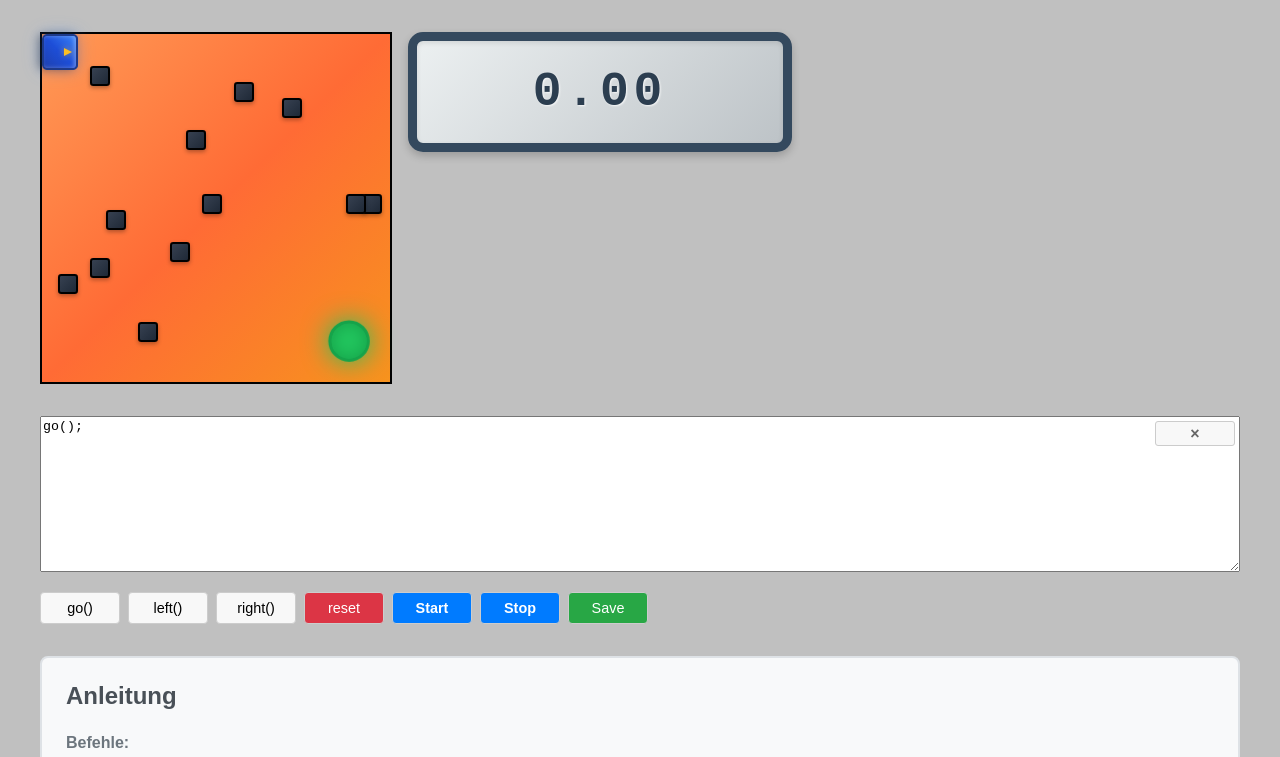
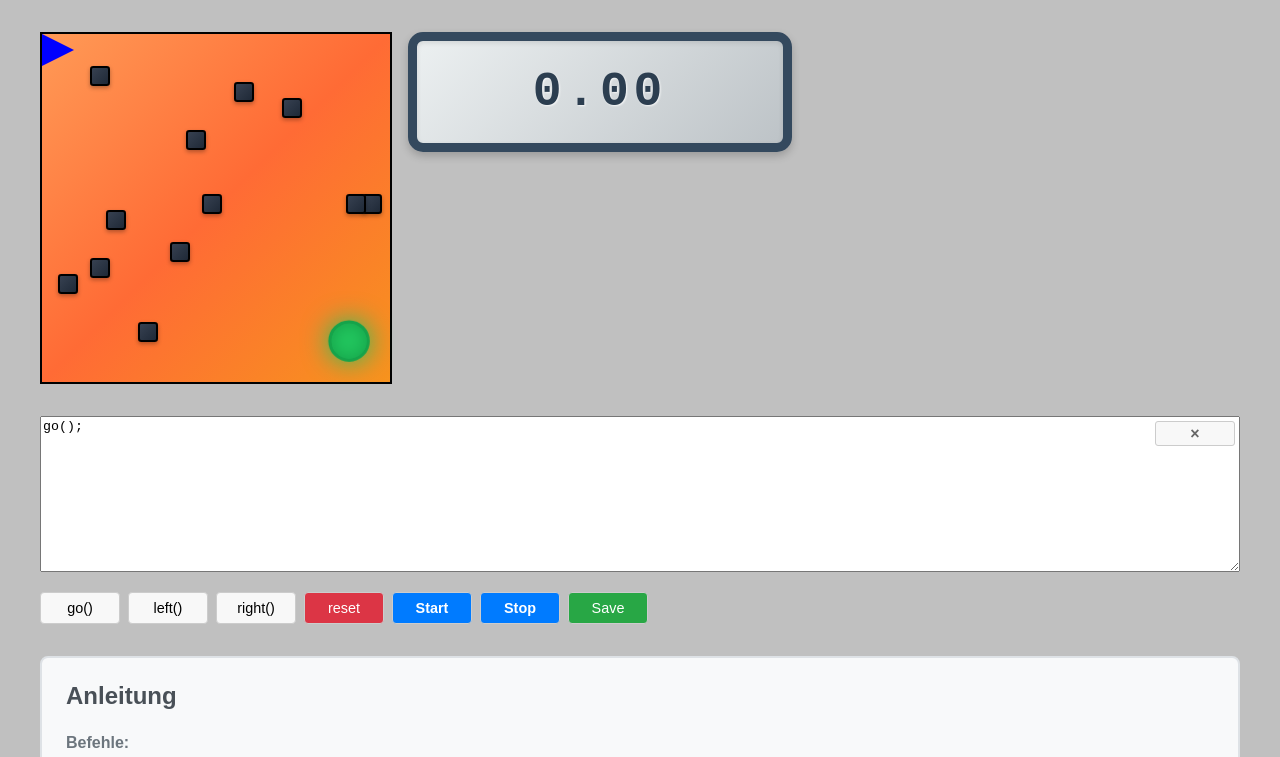
Before and after one commit to NoNotNow/Iaufer, a website with bundled scripts: page index.html in a window 1280 px wide. Shown: the top 757 px of the page. Built offline with nearby package versions, Linux system fonts and the light colour scheme.

Commit message:
Updated styles.css

```diff
--- a/styles.css
+++ b/styles.css
@@ -130,59 +130,23 @@ body{
   position: absolute;
   top: 0;
   left: 0;
-  width: 2em;
-  height: 2em;
-  background: linear-gradient(135deg, #3b82f6, #1d4ed8, #1e40af);
-  border: 0.125em solid #1e3a8a;
-  border-radius: 0.3em;
-  box-shadow:
-    0 0.25em 0.5em rgba(0,0,0,0.3),
-    inset 0 0.125em 0.25em rgba(255,255,255,0.3);
+  width: 0;
+  height: 0;
+  border-left: 1em solid transparent;
+  border-right: 1em solid transparent;
+  border-bottom: 2em solid blue;
   transform-origin: center;
   z-index: 3;
   transition: all 150ms ease-in-out;
-
-  /* Add a subtle glow effect */
-  filter: drop-shadow(0 0 0.5em rgba(59, 130, 246, 0.4));
 }
-
-/* Add a directional indicator */
-.avatar::before {
-  content: '';
-  position: absolute;
-  top: 0.25em;
-  left: 50%;
-  transform: translateX(-50%);
-  width: 0;
-  height: 0;
-  border-left: 0.3em solid transparent;
-  border-right: 0.3em solid transparent;
-  border-bottom: 0.5em solid #fbbf24;
-  filter: drop-shadow(0 0 0.2em rgba(251, 191, 36, 0.6));
+.avatar.wall-collision {
+  border-bottom: 2em solid red;
 }
-
-.avatar.wall-collision {
-  background: linear-gradient(135deg, #ef4444, #dc2626, #b91c1c);
-  border-color: #991b1b;
-  filter: drop-shadow(0 0 0.5em rgba(239, 68, 68, 0.6));
+.avatar.obstacle-collision {
+  border-bottom: 2em solid purple;
 }
-
-.avatar.obstacle-collision {
-  background: linear-gradient(135deg, #8b5cf6, #7c3aed, #6d28d9);
-  border-color: #5b21b6;
-  filter: drop-shadow(0 0 0.5em rgba(139, 92, 246, 0.6));
-}
-
 .avatar.target-reached {
-  background: linear-gradient(135deg, #fbbf24, #f59e0b, #d97706);
-  border-color: #b45309;
-  filter: drop-shadow(0 0 0.5em rgba(251, 191, 36, 0.8));
-  animation: avatarCelebrate 0.5s ease-in-out;
-}
-
-@keyframes avatarCelebrate {
-  0%, 100% { transform: scale(1); }
-  50% { transform: scale(1.2); }
+  border-bottom: 2em solid gold;
 }
 .stage.wall-collision {
   animation: shake 500ms infinite;
```
